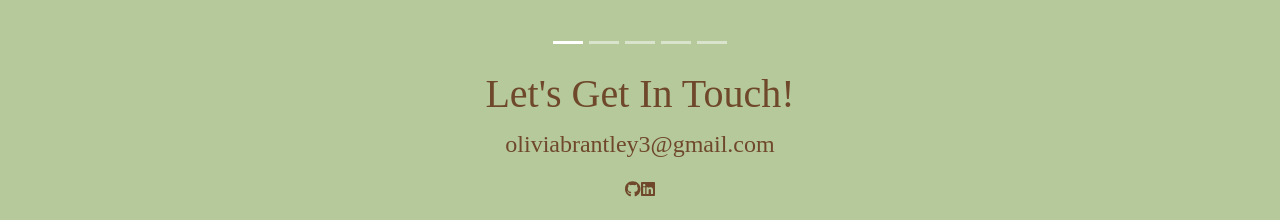
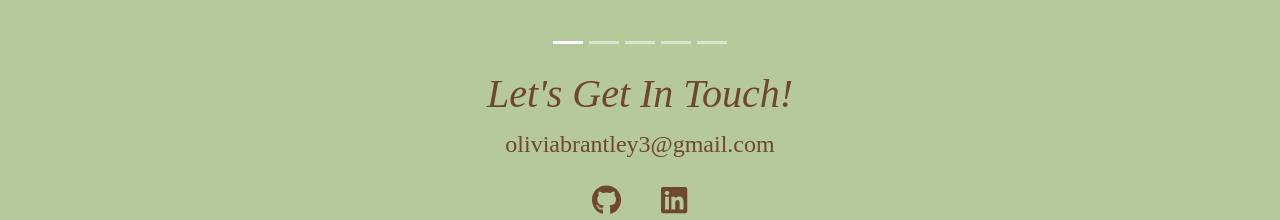
Before and after one commit to olvbrntly/personal-site, a React (Create React App) app: page / in a window 1280 px wide. Shown: the part 2023-2243 px from the top of the page. Built offline with nearby package versions, Linux system fonts and the light colour scheme.

Commit message:
italics to title

```diff
--- a/src/components/Contact.js
+++ b/src/components/Contact.js
@@ -6,11 +6,12 @@ import { faLinkedin, faGithub } from "@fortawesome/free-brands-svg-icons";
 const Contact = () => {
     return(
         <div className="contact">
-            <h2>Let's Get In Touch!</h2>
+            <h2><i>Let's Get In Touch!</i></h2>
             <p>oliviabrantley3@gmail.com</p>
+            <div className="social-links">
             <a href="https://github.com/olvbrntly" target="_blank" rel="noreferrer noopener" ><FontAwesomeIcon icon={faGithub}/></a>
             <a href="https://www.linkedin.com/in/olivia-brantley" target="_blank" rel="noreferrer noopener" ><FontAwesomeIcon icon={faLinkedin}/></a>
-
+            </div>
 
         </div>
     )
```
